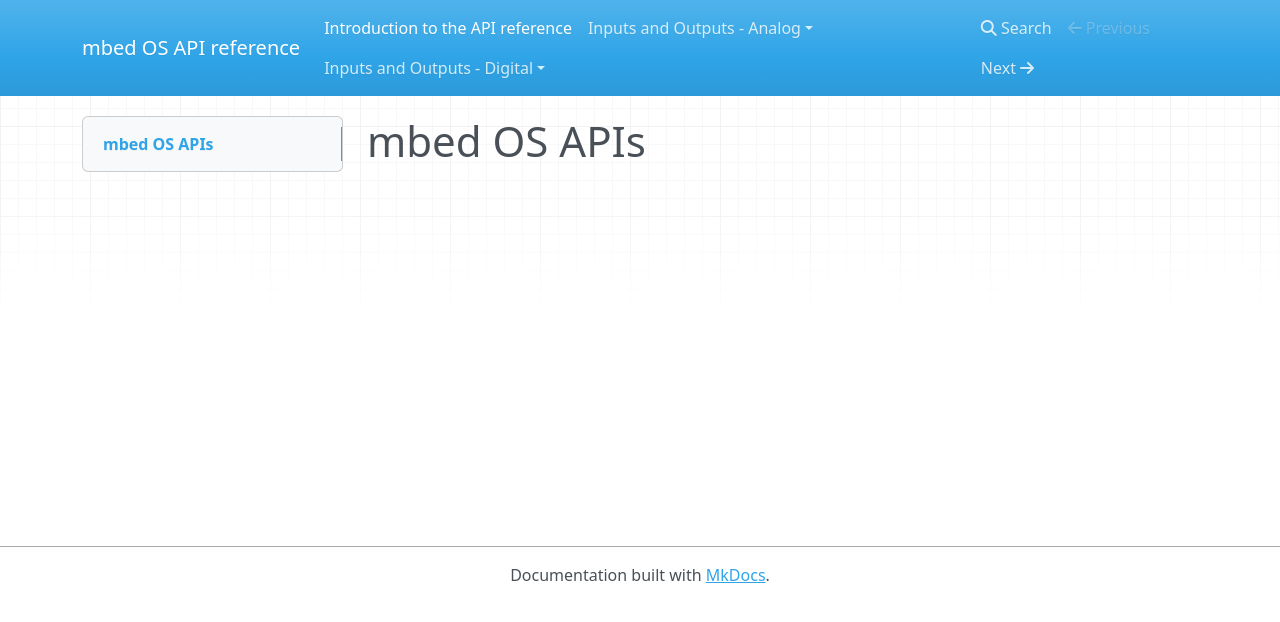
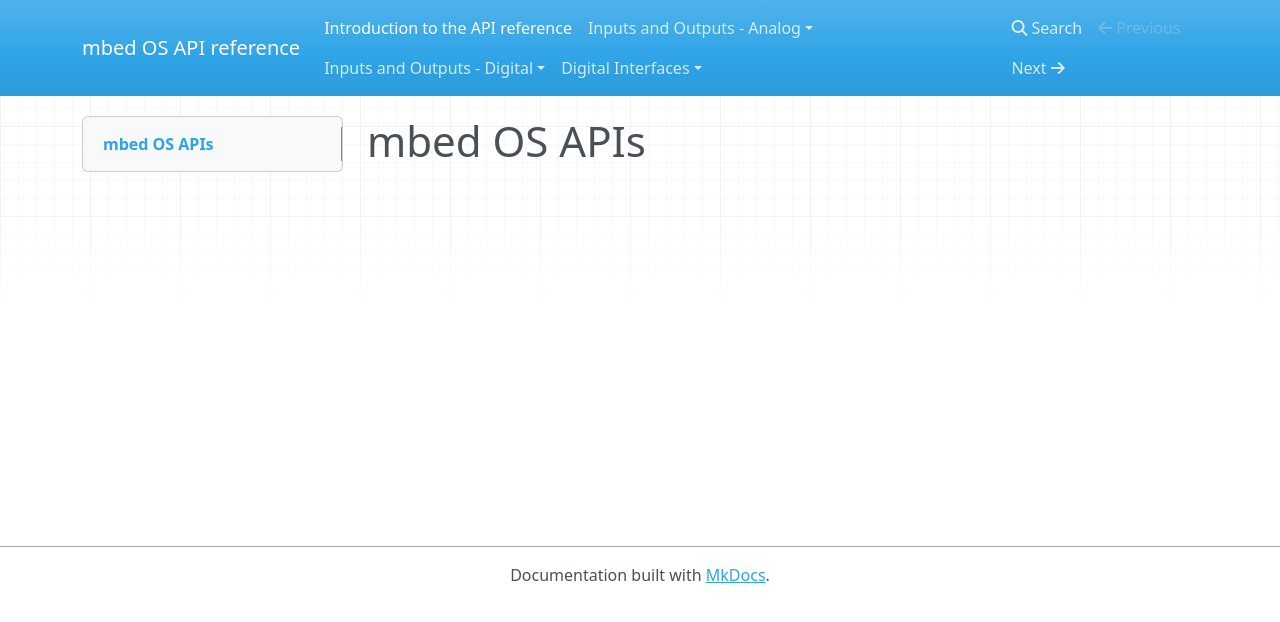
Before and after one commit to ARMmbed/mbed_OS_API_Docs, an MkDocs documentation site: the page built from docs/index.md, in a window 1280 px wide. Shown: the top 622 px of the page. Built offline with MkDocs 1.6.1, drawn with Linux system fonts in a browser that asks for light colours; nearby versions of some CDN libraries; old or Windows-style settings are respelled for this version of MkDocs.

Commit message:
That was a mistake

```diff
--- a/mkdocs.yml
+++ b/mkdocs.yml
@@ -19,4 +19,4 @@ pages:
 - ['Digital_IO/PortInOut.md', 'Inputs and Outputs - Digital', 'Port - PortInOut']
 - ['Digital_IO/PwmOut.md', 'Inputs and Outputs - Digital', 'PwmOut']
 - ['Digital_IO/InterruptIn.md', 'Inputs and Outputs - Digital', 'InterruptIn']
-- ['Digital_Interfaces/index.md', 'Inputs and Outputs - Digital', 'Digital Interfaces']
+- ['Digital_Interfaces/index.md', 'Digital Interfaces', 'Digital Interfaces']
```
